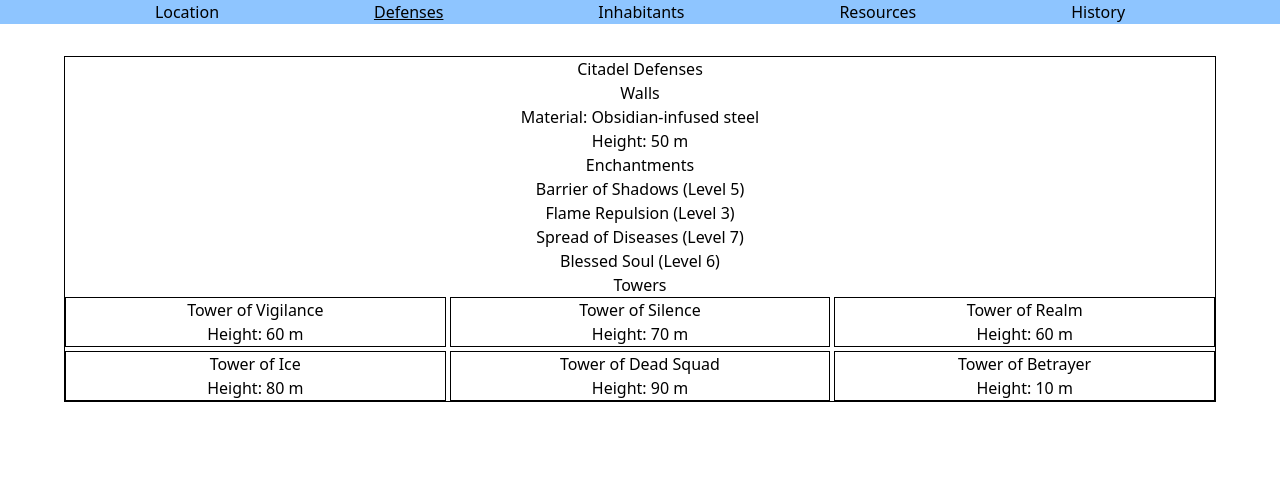
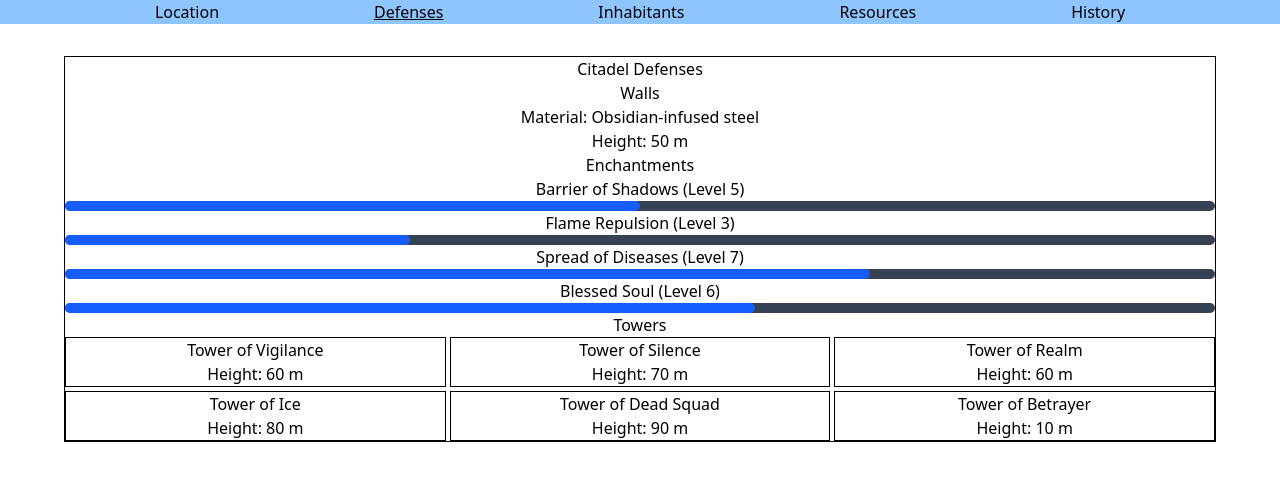
Before and after one commit to juanbenito-aeg/2526-juan-citadel-of-eternal-night, a React (Vite) app: page / in a window 1280 px wide. Both pictures are taken after a click on the link "Defenses". Shown: the top 480 px of the page. Built offline with nearby package versions, Linux system fonts and the light colour scheme.

Commit message:
feat: add graphical display of the enchantments level

```diff
--- a/src/components/Enchantment.tsx
+++ b/src/components/Enchantment.tsx
@@ -6,6 +6,13 @@ function Enchantment({ name, level }: EnchantmentProps) {
       <p>
         {name} (Level {level})
       </p>
+
+      <div className="h-2.5 w-full rounded-full bg-gray-700">
+        <div
+          className="h-2.5 rounded-full bg-blue-600"
+          style={{ width: `${level * 10}%` }}
+        ></div>
+      </div>
     </li>
   );
 }
```
